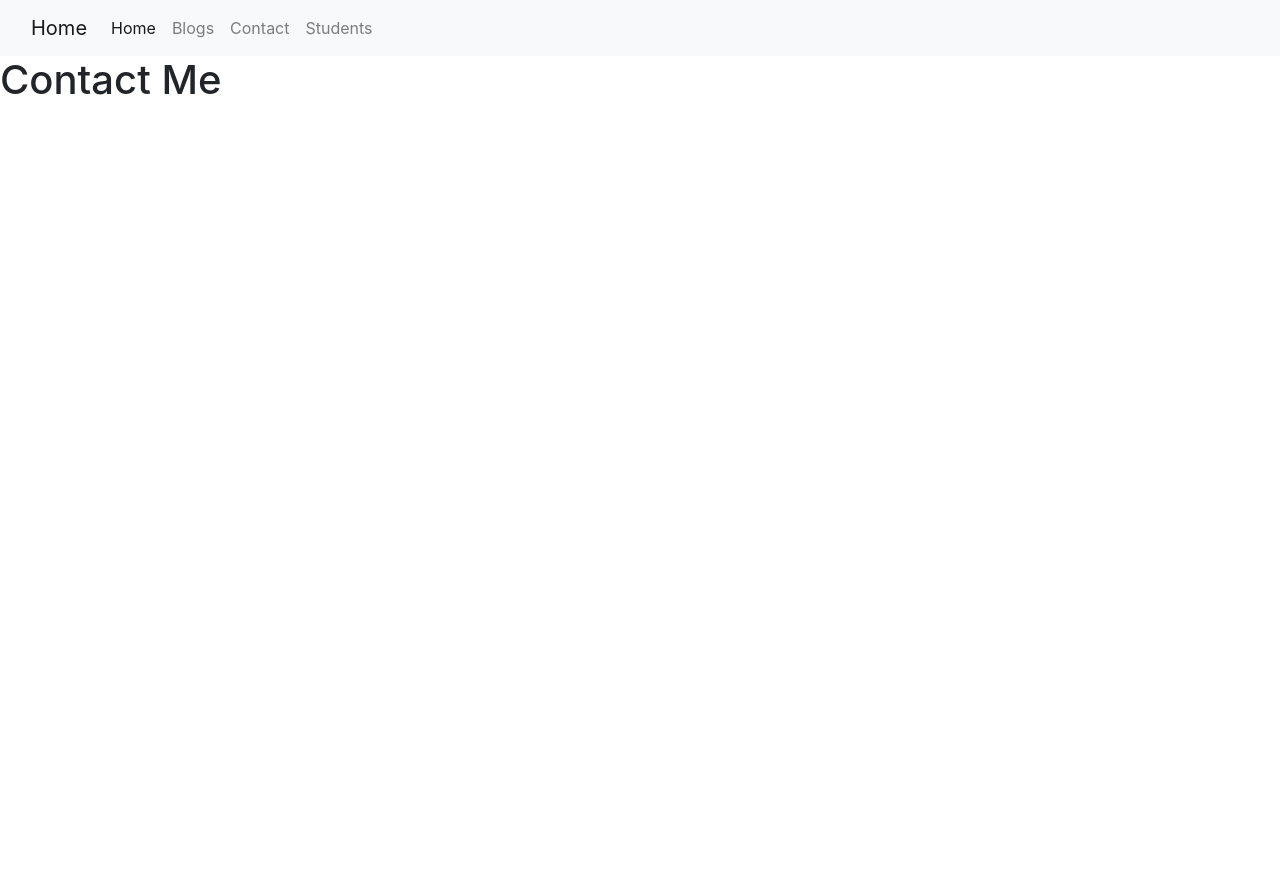
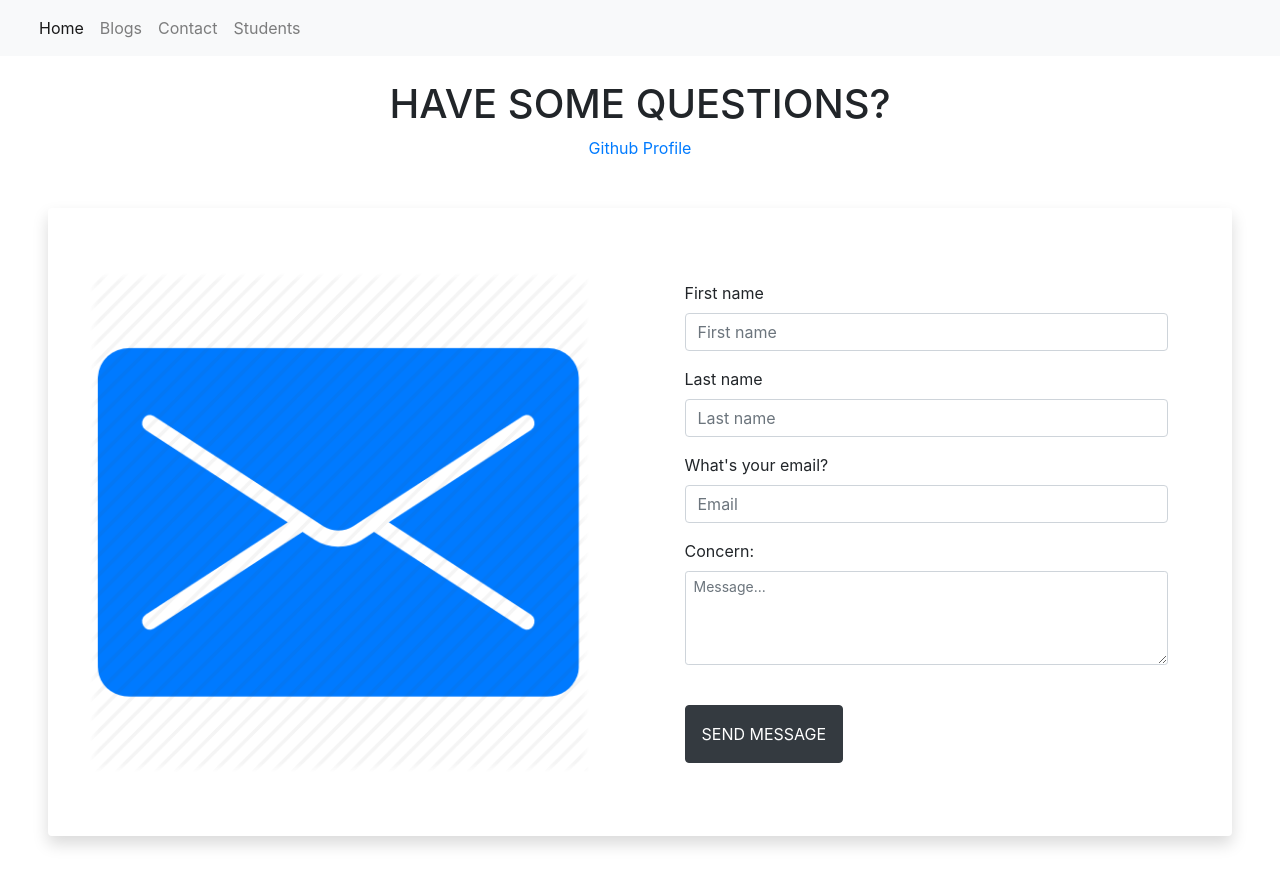
Before and after one commit to cjengo033/laravel, a React (Create React App) app in the folder my-react-app/: page /contact in a window 1280 px wide. Before the commit the page ends 800 px from the top, so only its background shows below. Built offline with nearby package versions, Linux system fonts and the light colour scheme.

Commit message:
contact page fe

```diff
--- a/my-react-app/public/index.html
+++ b/my-react-app/public/index.html
@@ -18,7 +18,7 @@
   <body>
     <noscript>You need to enable JavaScript to run this app.</noscript>
     <div id="root"></div>
-
+    <script src='https://kit.fontawesome.com/a076d05399.js' crossorigin='anonymous'></script>
     <script src="https://code.jquery.com/jquery-3.3.1.slim.min.js" integrity="sha384-q8i/X+965DzO0rT7abK41JStQIAqVgRVzpbzo5smXKp4YfRvH+8abtTE1Pi6jizo" crossorigin="anonymous"></script>
     <script src="https://cdn.jsdelivr.net/npm/popper.js@1.14.7/dist/umd/popper.min.js" integrity="sha384-UO2eT0CpHqdSJQ6hJty5KVphtPhzWj9WO1clHTMGa3JDZwrnQq4sF86dIHNDz0W1" crossorigin="anonymous"></script>
     <script src="https://cdn.jsdelivr.net/npm/bootstrap@4.3.1/dist/js/bootstrap.min.js" integrity="sha384-JjSmVgyd0p3pXB1rRibZUAYoIIy6OrQ6VrjIEaFf/nJGzIxFDsf4x0xIM+B07jRM" crossorigin="anonymous"></script>
--- a/my-react-app/src/component/Header.js
+++ b/my-react-app/src/component/Header.js
@@ -2,24 +2,24 @@
 
 const Header = () => {
   return (
-    <nav class="navbar navbar-expand-lg navbar-light bg-light">
-    <a class="navbar-brand" href="#">Navbar</a>
-    <button class="navbar-toggler" type="button" data-toggle="collapse" data-target="#navbarNav" aria-controls="navbarNav" aria-expanded="false" aria-label="Toggle navigation">
-      <span class="navbar-toggler-icon"></span>
+    <nav className="navbar navbar-expand-lg navbar-light bg-light">
+    <a className="navbar-brand" href="#">Navbar</a>
+    <button className="navbar-toggler" type="button" data-toggle="collapse" data-target="#navbarNav" aria-controls="navbarNav" aria-expanded="false" aria-label="Toggle navigation">
+      <span className="navbar-toggler-icon"></span>
     </button>
-    <div class="collapse navbar-collapse" id="navbarNav">
-      <ul class="navbar-nav">
+    <div className="collapse navbar-collapse" id="navbarNav">
+      <ul className="navbar-nav">
         <li class="nav-item active">
-          <a class="nav-link" href="#">Home <span class="sr-only">(current)</span></a>
+          <a className="nav-link" href="#">Home <span class="sr-only">(current)</span></a>
         </li>
-        <li class="nav-item">
-          <a class="nav-link" href="#">Features</a>
+        <li className="nav-item">
+          <a className="nav-link" href="#">Features</a>
         </li>
-        <li class="nav-item">
-          <a class="nav-link" href="#">Pricing</a>
+        <li className="nav-item">
+          <a className="nav-link" href="#">Pricing</a>
         </li>
-        <li class="nav-item">
-          <a class="nav-link disabled" href="#">Disabled</a>
+        <li className="nav-item">
+          <a className="nav-link disabled" href="#">Disabled</a>
         </li>
       </ul>
     </div>
--- a/my-react-app/src/pages/Contact.js
+++ b/my-react-app/src/pages/Contact.js
@@ -1,5 +1,64 @@
+import React from 'react'
+import message from '../assets/message.png';
+
 const Contact = () => {
-    return <h1>Contact Me</h1>;
-  };
+  return (
+    <>
+      <div className='text-center mt-4'>
+        <h1>HAVE SOME QUESTIONS?</h1>
+        <p><a href="https://github.com/cjengo033">Github Profile</a></p>
+      </div>
+      <div className='shadow p-3 mb-5 bg-body rounded bg-body rounded d-flex flex-row m-5 align-items-center justify-content-center'>
 
-  export default Contact;
+        <div className='mb-5 mt-5 mr-5'>
+          <img src={message} alt="first-image.jpg" height={"500dp"} width={"500dp"}/>
+        </div>
+
+        <div className=' ml-5 mr-4'>
+          <form>
+            <div className='form-group'>
+              <label>First name</label>
+              <input type="text"
+              class="form-control"
+              placeholder='First name'
+              aria-label="Sizing example input"
+              aria-describedby="inputGroup-sizing-lg" />
+            </div>
+
+            <div className='form-group'>
+              <label>Last name</label>
+              <input type="text"
+              placeholder='Last name'
+              class="form-control"
+              aria-label="Sizing example input"
+              aria-describedby="inputGroup-sizing-lg" />
+            </div>
+
+            <div className='form-group'>
+              <label>What's your email?</label>
+              <input type="text"
+              placeholder='Email'
+              class="form-control"
+              aria-label="Sizing example input"
+              aria-describedby="inputGroup-sizing-lg" />
+            </div>
+
+
+            <div className='form-group'>
+              <label>Concern:</label>
+              <textarea rows="4" cols="50" name="comment" form="usrform" className='form-control form-control-sm' placeholder='Message...'/>
+            </div>
+            <button className='btn btn-dark mt-4 p-3'>SEND MESSAGE</button>
+
+          </form>
+
+        </div>
+
+
+      </div>
+
+    </>
+  )
+}
+
+export default Contact
--- a/my-react-app/src/pages/Layout.js
+++ b/my-react-app/src/pages/Layout.js
@@ -5,7 +5,6 @@
     <>
     <nav class="navbar navbar-expand-lg navbar-light bg-light">
                 <div class="container-fluid">
-                    <a className="navbar-brand" href="/">Home</a>
                     <button class="navbar-toggler" type="button" data-bs-toggle="collapse" data-bs-target="#navbarNavAltMarkup" aria-controls="navbarNavAltMarkup" aria-expanded="false" aria-label="Toggle navigation">
                         <span class="navbar-toggler-icon"></span>
                     </button>
```
Also changed, not shown: my-react-app/src/assets/message.png (added).
